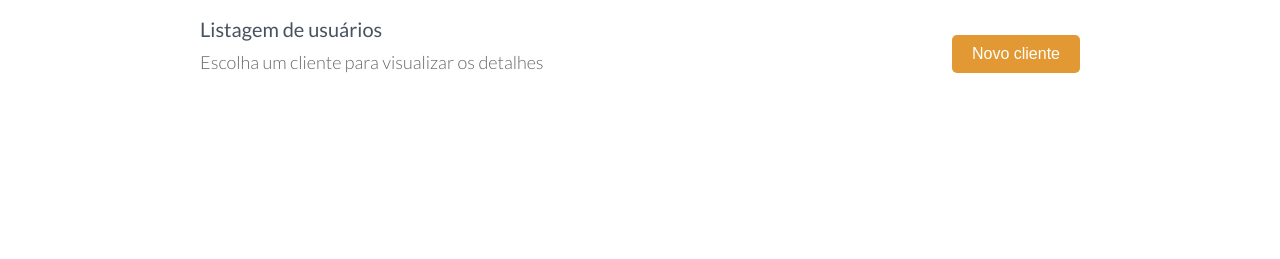
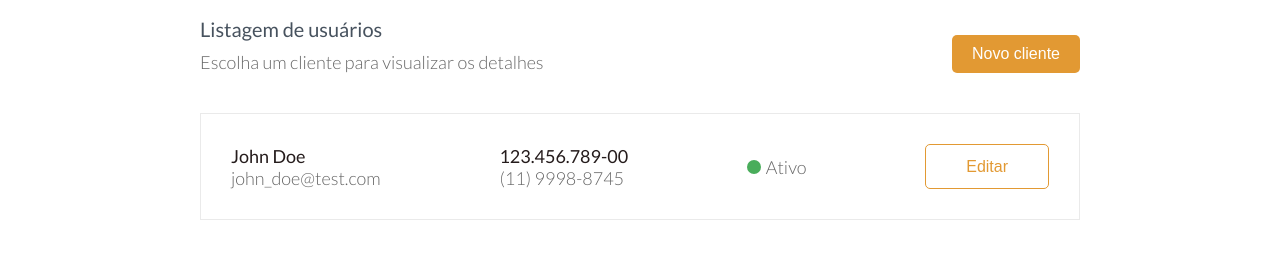
Before and after one commit to FelipeGXavier/FelipeGXavier.github.io, a website built with Parcel: page uol/index.html in a window 1280 px wide. Shown: the part 245-504 px from the top of the page. Built offline with nearby package versions, Linux system fonts and the light colour scheme; files whose address does not match are found by name.

Commit message:
add customers list

```diff
--- a/uol/index.html
+++ b/uol/index.html
@@ -28,6 +28,25 @@
         </div>
         <button class="btn-default">Novo cliente</button>
       </div>
+      <ul class="customers__list">
+        <li class="customers__item">
+          <div class="customers__info">
+            <p class="paragraph-bold">John Doe</p>
+            <p class="paragraph">john_doe@test.com</p>
+          </div>
+          <div class="customers__addr">
+            <p class="paragraph-bold">123.456.789-00</p>
+            <p class="paragraph">(11) 9998-8745</p>
+          </div>
+          <div class="customers__status">
+            <div class="customers__status--active"></div>
+            <span class="paragraph">Ativo</span>
+          </div>
+          <div class="customers__action">
+            <button class="btn-default-reverse">Editar</button>
+          </div>
+        </li>
+      </ul>
     </section>
   </main>
 </body>
--- a/uol/sass/_components.scss
+++ b/uol/sass/_components.scss
@@ -14,7 +14,7 @@
 
   &__box {
     @media screen and (max-width: 600px) {
-     text-align: center;
+      text-align: center;
     }
   }
 
@@ -47,7 +47,7 @@
       color: #47525E;
     }
 
-    & .btn-default{
+    & .btn-default {
       align-self: flex-end;
 
       @media screen and (max-width: 600px) {
@@ -56,6 +56,43 @@
       }
     }
   }
+
+  &__list {
+    margin-top: 4rem;
+    list-style: none;
+    font-size: 1.8rem;
+    color: #251c1c;
+  }
+
+
+  &__item {
+    border: 1px solid #EAEAEA;
+    padding: 3rem;
+    justify-content: space-between;
+    align-items: center;
+    display: flex;
+
+    @media screen and (max-width: 600px) {
+      text-align: center;
+      flex-direction: column;
+
+      & > * {
+        margin-bottom: 2rem;
+      }
+    }
+  }
+
+  &__status {
+    display: flex;
+    align-items: center;
+
+    &--active {
+      @include status(#49AD5B);
+      margin-right: 5px;
+    }
+  }
+
+
 }
 
 .paragraph {
@@ -66,7 +103,7 @@
 
 .btn-default {
   color: #FFFFFF;
-  font-size: 16px;
+  font-size: 1.6rem;
   text-align: center;
   background-color: #E29933;
   border-radius: 5px;
@@ -78,3 +115,24 @@
     outline: none;
   }
 }
+
+.btn-default-reverse {
+  color: #E29933;
+  font-size: 1.6rem;
+  text-align: center;
+  background-color: rgba(226, 153, 51, 0);
+  border: 1px solid #E29933;
+  border-radius: 5px;
+  padding: 1.25rem 4rem;
+  cursor: pointer;
+  transition: .2s ease;
+  &:focus {
+    outline: none;
+  }
+
+  &:hover {
+    color: #FFFFFF;
+    background-color: #E29933;
+  }
+
+}
--- /dev/null
+++ b/uol/sass/_mixin.scss
@@ -0,0 +1,7 @@
+@mixin status($color) {
+  width: 1.4rem;
+  height: 1.4rem;
+  background-color: transparent;
+  border-radius: 50%;
+  background-color: $color;
+}
--- a/uol/sass/main.scss
+++ b/uol/sass/main.scss
@@ -17,5 +17,6 @@ body {
 }
 
 
+@import "mixin";
 @import "layout";
 @import "components";
```
Also changed, not shown: uol/css/styles.css.
